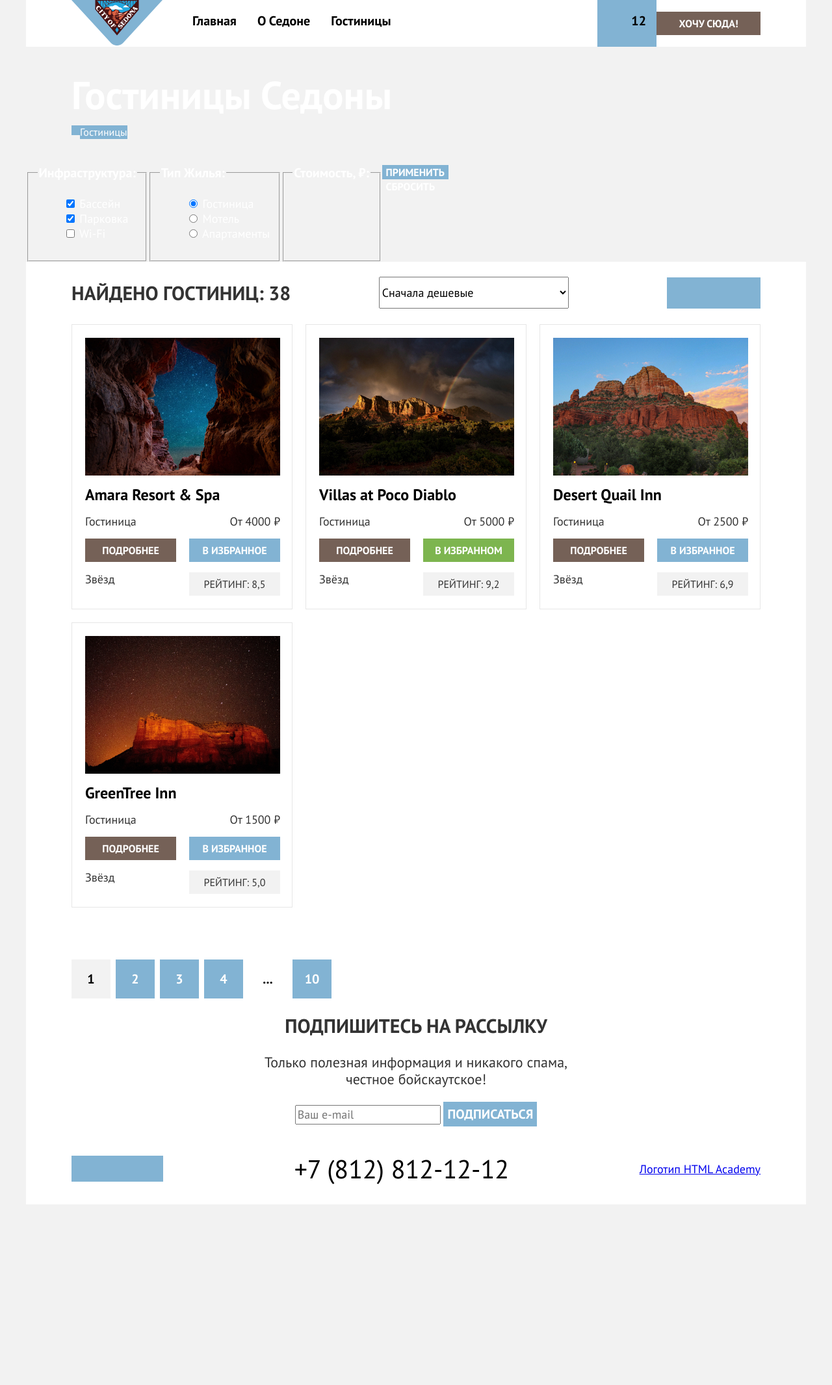
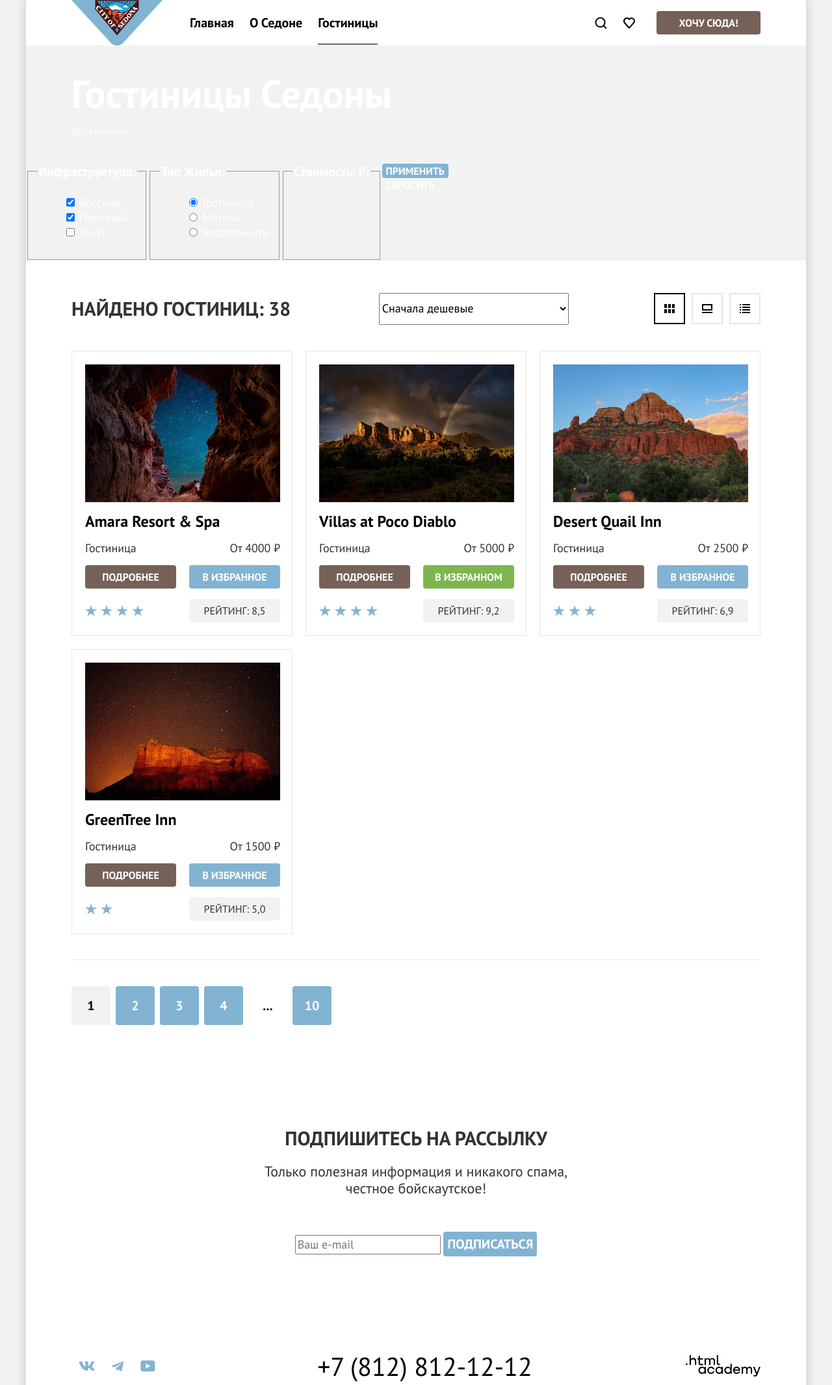
Before and after one commit to htmlacademy-htmlcss/2390201-sedona-40, a plain HTML site: page catalog.html in a window 1280 px wide. Shown: the top 2132 px of the page at 65% size. Before the commit the page ends 1854 px from the top, so only its background shows below. Drawn offline with Linux system fonts and the light colour scheme.

Commit message:
Добавляет декоративные элементы по макету
Добавляет в проект декоративные элементы всех страниц и подсветку кнопок

```diff
--- a/catalog.html
+++ b/catalog.html
@@ -8,16 +8,17 @@
   </head>
 
   <body>
+    <div class="body-container">
       <header class="page-header">
         <nav class="navigation">
           <a class="header-logo" href="#"><img class="header-image" src="images/sedona-logo.svg" width="140" height="70"
               alt="Логотип Седоны"></a>
           <ul class="navigation-menu">
-          <li class="navigation-item"><a class="navigation-link navigation-link-current" href="index.html">Главная</a>
+            <li class="navigation-item"><a class="navigation-link" href="index.html">Главная</a>
             </li>
             <li class="navigation-item"><a class="navigation-link" href="#">О Седоне</a></li>
             <li class="navigation-item">
-            <a class="navigation-link" href="catalog.html">Гостиницы</a>
+              <a class="navigation-link navigation-link-current" href="catalog.html">Гостиницы</a>
             </li>
           </ul>
           <ul class="navigation-user">
@@ -25,10 +26,10 @@
               <a class="navigation-link" href="#"><span class="visually-hidden">Поиск</span></a>
             </li>
             <li class="navigation-item">
-            <a class="navigation-link" href="#"><span class="visually-hidden">Избранное</span> 12</a>
+              <a class="navigation-link" href="#"><span class="visually-hidden">Избранное</span></a>
             </li>
             <li class="navigation-item">
-            <a class="button navigatoin-user-button" href="#">Хочу сюда!</a>
+              <a class="button navigation-user-button" href="#">Хочу сюда!</a>
             </li>
           </ul>
         </nav>
@@ -129,7 +130,8 @@
 
             <ul class="hotels-display-type">
               <li class="hotels-display-type-item">
-              <a href="#" class="hotels-display-type-button-checked"><span class="visually-hidden">Плитка</span></a>
+                <a href="#" class="hotels-display-type-button hotels-display-type-button-current "><span
+                    class="visually-hidden">Плитка</span></a>
               </li>
               <li class="hotels-display-type-item">
                 <a href="#" class="hotels-display-type-button"><span class="visually-hidden">Карточки</span></a>
@@ -151,7 +153,7 @@
               <p class="hotel-card-price">От 4000 ₽</p>
               <a class="hotel-card-button-detail button" href="#">Подробнее</a>
               <button class="button hotel-card-to-selected">В избранное</button>
-            <p class="hotel-card-stars">Звёзд</p>
+              <p class="hotel-card-stars"><span class="visually-hidden">Звёзд</span></p>
               <p class="hotel-card-rating">Рейтинг: 8,5</p>
             </li>
 
@@ -165,7 +167,7 @@
               <p class="hotel-card-price">От 5000 ₽</p>
               <a class="hotel-card-button-detail button" href="#">Подробнее</a>
               <button class="button hotel-card-from-selected">В избранном</button>
-            <p class="hotel-card-stars">Звёзд</p>
+              <p class="hotel-card-stars"><span class="visually-hidden">Звёзд</span></p>
               <p class="hotel-card-rating">Рейтинг: 9,2</p>
             </li>
 
@@ -179,7 +181,7 @@
               <p class="hotel-card-price">От 2500 ₽</p>
               <a class="hotel-card-button-detail button" href="#">Подробнее</a>
               <button class="button hotel-card-to-selected">В избранное</button>
-            <p class="hotel-card-stars">Звёзд</p>
+              <p class="hotel-card-stars"><span class="visually-hidden">Звёзд</span></p>
               <p class="hotel-card-rating">Рейтинг: 6,9</p>
             </li>
 
@@ -193,7 +195,7 @@
               <p class="hotel-card-price">От 1500 ₽</p>
               <a class="button hotel-card-button-detail" href="#">Подробнее</a>
               <button class="button hotel-card-to-selected">В избранное</button>
-            <p class="hotel-card-stars">Звёзд</p>
+              <p class="hotel-card-stars"><span class="visually-hidden">Звёзд</span></p>
               <p class="hotel-card-rating">Рейтинг: 5,0</p>
             </li>
           </ul>
@@ -222,7 +224,7 @@
       </main>
 
       <footer class="page-footer">
-      <section class="subscribe-catalog">
+        <section class="subscribe subscribe-catalog">
           <h2 class="subscribe-header">Подпишитесь на рассылку</h2>
           <p class="subscribe-description">Только полезная информация и никакого спама, <br>честное бойскаутское!</p>
           <form class="subscribe-form" action="https://echo.htmlacademy.ru/" method="post">
@@ -255,13 +257,13 @@
           </ul>
           <p class="contacts-phone"><a href="tel:+78128121212">+7 (812) 812-12-12</a></p>
           <p class="contacts-webstudio-logo">
-          <a href="https://htmlacademy.ru/">
-            <span>Логотип HTML Academy</span>
+            <a class="contacts-webstudio-link" href="https://htmlacademy.ru/">
+              <span class="visually-hidden">Логотип HTML Academy</span>
             </a>
           </p>
         </section>
       </footer>
-
+    </div>
   </body>
 
 </html>
--- a/styles/styles.css
+++ b/styles/styles.css
@@ -31,6 +31,16 @@ body {
   background-color: #f2f2f2;
 }
 
+.body-container {
+  display: flex;
+  flex-direction: column;
+  flex-grow: 1;
+  width: 1200px;
+  margin: 0 auto;
+  background-color: #ffffff;
+  box-shadow: 0 0 15px 0 #00000033;
+}
+
 .button {
   font-family: inherit;
   font-weight: 700;
@@ -42,6 +52,16 @@ body {
   text-decoration: none;
   text-transform: uppercase;
   border: none;
+  border-radius: 4px;
+}
+
+.button:hover,
+.button:focus {
+  background-color: #615048;
+}
+
+.button:active {
+  color: #ffffff4d;
 }
 
 .visually-hidden {
@@ -59,8 +79,6 @@ body {
 
 .navigation {
   display: flex;
-  width: 1060px;
-  margin: 0 auto;
   padding: 0 70px 0 70px;
   justify-content: space-between;
   background-color: #ffffff;
@@ -73,6 +91,7 @@ body {
 .navigation-menu {
   display: flex;
   flex-wrap: wrap;
+  align-items: center;
   width: 339px;
   margin: 0 auto 0 30px;
   padding: 0;
@@ -92,7 +111,8 @@ body {
 
 .navigation-link {
   display: block;
-  padding: 20px 16px 20px 16px;
+  position: relative;
+  padding: 22px 12px 22px 12px;
   font-weight: 700;
   font-size: 20px;
   line-height: 24px;
@@ -101,25 +121,43 @@ body {
   text-decoration: none;
 }
 
-.navigation-user .navigation-link {
-  min-width: 4px;
-  min-height: 32px;
-  background-color: #82b3d3;
-  /*для визуализации блоков меню, в которых скрыт текст*/
+.navigation-link-current::before {
+  position: absolute;
+  right: 12px;
+  left: 12px;
+  bottom: 0;
+  height: 2px;
+  background-color: #756257;
+  content: "";
 }
 
-.navigatoin-user-button {
+.navigation-user .navigation-link {
+  min-width: 20px;
+  min-height: 20px;
+}
+
+.navigation-user .navigation-item:nth-child(1) .navigation-link {
+  background-image: url(../images/icons/icon-search.svg);
+  background-repeat: no-repeat;
+  background-position: center;
+}
+
+.navigation-user .navigation-item:nth-child(2) .navigation-link {
+  background-image: url(../images/icons/icon-heart.svg);
+  background-repeat: no-repeat;
+  background-position: center;
+}
+
+.navigation-user-button {
   display: block;
   padding: 8px;
+  margin-left: 20px;
   min-width: 144px;
   min-height: 20px;
 }
 
-.main-container {
+.page-main {
   flex-grow: 1;
-  width: 1200px;
-  margin: 0 auto;
-  background-color: #ffffff;
 }
 
 .hero {
@@ -176,6 +214,22 @@ body {
   box-sizing: border-box;
 }
 
+.advantages-item-title {
+  position: relative;
+  width: 230px;
+  margin-bottom: 62px;
+}
+
+.advantages-item-title::after {
+  position: absolute;
+  left: 85px;
+  bottom: -30px;
+  width: 60px;
+  height: 2px;
+  background-color: #000000;
+  content: "";
+}
+
 .advantages-item-with-image {
   display: flex;
   width: 1200px;
@@ -185,6 +239,10 @@ body {
 
 .advantages-item-with-image .advantages-item-title {
   color: #ffffff;
+}
+
+.advantages-item-with-image .advantages-item-title::after {
+  background-color: #ffffff;
 }
 
 .advantages-item-image {
@@ -246,6 +304,10 @@ body {
 }
 
 .comfort-item {
+  display: flex;
+  flex-direction: column;
+  justify-content: center;
+  align-items: center;
   width: 400px;
   background-color: #83b3d31f;
 }
@@ -254,12 +316,35 @@ body {
   background-color: #ffffff;
 }
 
+.comfort-list .comfort-item {
+  background-repeat: no-repeat;
+  background-size: 75px 72px;
+  background-position: 50% 80px;
+}
+
+.comfort-list .comfort-item:nth-child(1) {
+  background-image: url(../images/icons/icon-house-big.svg);
+}
+
+.comfort-list .comfort-item:nth-child(2) {
+  background-image: url(../images/icons/icon-food.svg);
+}
+
+.comfort-list .comfort-item:nth-child(3) {
+  background-image: url(../images/icons/icon-souvenir.svg);
+}
+
 .comfort-item-title {
   font-weight: 700;
   font-size: 24px;
   line-height: 28px;
   color: #000000;
   text-transform: uppercase;
+  margin: 183px 0 30px 0;
+}
+
+.comfort-item-description {
+  margin: 0 0 80px 0;
 }
 
 .hotel-search {
@@ -298,17 +383,18 @@ body {
   min-height: 36px;
 }
 
-.page-footer {
-  width: 1200px;
-  margin: 0 auto;
-  background-color: #ffffff;
+.subscribe {
+  display: flex;
+  flex-direction: column;
+  justify-content: center;
+  align-items: center;
+  padding: 96px 0 104px 0;
+  text-align: center;
 }
 
 .subscribe-index {
-  width: 1200px;
   background: url("../images/subscribe-background.jpg") no-repeat center top;
   background-color: #f2f2f2;
-  text-align: center;
   color: #ffffff;
 }
 
@@ -317,11 +403,13 @@ body {
   font-size: 30px;
   line-height: 36px;
   text-transform: uppercase;
+  margin: 0 0 20px 0;
 }
 
 .subscribe-description {
   font-size: 22px;
   line-height: 26px;
+  margin: 0 0 54px 0;
 }
 
 .subscribe-form-field {
@@ -340,11 +428,14 @@ body {
   text-transform: uppercase;
 }
 
+.subscribe-button:hover,
+.subscribe-button:focus {
+  background-color: #68a2ca;
+}
+
 .contacts {
   display: flex;
   text-align: center;
-  width: 1060px;
-  margin: 0 auto;
   padding: 45px 70px 35px 70px;
   justify-content: space-between;
   align-items: center;
@@ -363,7 +454,20 @@ body {
   display: block;
   min-width: 47px;
   min-height: 40px;
-  background-color: #82b3d3;
+  background-repeat: no-repeat;
+  background-position: center;
+}
+
+.contacts-social-list .contacts-social-item:nth-child(1) .contacts-social-link {
+  background-image: url(../images/icons/icon-vk.svg);
+}
+
+.contacts-social-list .contacts-social-item:nth-child(2) .contacts-social-link {
+  background-image: url(../images/icons/icon-telegram.svg);
+}
+
+.contacts-social-list .contacts-social-item:nth-child(3) .contacts-social-link {
+  background-image: url(../images/icons/icon-youtube.svg);
 }
 
 .contacts-phone {
@@ -380,6 +484,15 @@ body {
 
 .contacts-webstudio-logo {
   margin: 0;
+}
+
+.contacts-webstudio-link {
+  display: block;
+  min-width: 115px;
+  min-height: 33px;
+  background-image: url(../images/html-academy-logo.svg);
+  background-repeat: no-repeat;
+  background-position: center;
 }
 
 /*----- Стили для страницы каталога -----*/
@@ -412,6 +525,7 @@ body {
 .catalog-header-breadcrumbs {
   display: flex;
   flex-wrap: wrap;
+  align-items: center;
   margin: 0 auto 0 0;
   padding: 0;
   list-style-type: none;
@@ -421,11 +535,16 @@ body {
   display: block;
   min-width: 13px;
   min-height: 15px;
-  background-color: #82b3d3;
   font-size: 16px;
   line-height: 21px;
   color: #ffffff;
   text-decoration: none;
+}
+
+.catalog-header-breadcrumbs .catalog-header-breadcrumbs-item:nth-child(1) .catalog-header-breadcrumbs-link {
+  background-image: url(../images/icons/icon-house-small.svg);
+  background-repeat: no-repeat;
+  background-position: center;
 }
 
 .catalog-filter {
@@ -462,12 +581,13 @@ body {
 }
 
 .catalog-hotels-filtered {
-  padding: 0 70px 0 70px;
+  padding: 50px 70px 60px 70px;
 }
 
 .catalog-hotels-sorting-container {
   display: flex;
   justify-content: space-between;
+  margin-bottom: 40px;
 }
 
 .hotels-quantity {
@@ -475,6 +595,7 @@ body {
   font-size: 30px;
   line-height: 36px;
   text-transform: uppercase;
+  margin: auto 0;
 }
 
 .catalog-hotels-sorting-select {
@@ -483,25 +604,42 @@ body {
   line-height: 21px;
   width: 292px;
   height: 49px;
-  margin: auto 0;
+  margin: 0;
 }
 
 .hotels-display-type {
   display: flex;
-  flex-wrap: wrap;
   justify-content: flex-end;
+  gap: 10px;
   width: 160px;
-  margin: auto 0;
+  margin: 0;
   padding: 0;
   list-style-type: none;
 }
 
-.hotels-display-type-button,
-.hotels-display-type-button-checked {
+.hotels-display-type-button {
   display: block;
-  width: 48px;
-  height: 48px;
-  background-color: #82b3d3;
+  width: 44px;
+  height: 44px;
+  background-repeat: no-repeat;
+  background-position: center;
+  border: 2px solid #e5e5e5;
+}
+
+.hotels-display-type-button-current {
+  border: 2px solid #000000;
+}
+
+.hotels-display-type .hotels-display-type-item:nth-child(1) .hotels-display-type-button {
+  background-image: url(../images/icons/icon-catalog-tile.svg);
+}
+
+.hotels-display-type .hotels-display-type-item:nth-child(2) .hotels-display-type-button {
+  background-image: url(../images/icons/icon-catalog-card.svg);
+}
+
+.hotels-display-type .hotels-display-type-item:nth-child(3) .hotels-display-type-button {
+  background-image: url(../images/icons/icon-catalog-list.svg);
 }
 
 .hotel-list {
@@ -511,6 +649,17 @@ body {
   margin: 0 0 80px 0;
   padding: 0;
   list-style-type: none;
+  position: relative;
+}
+
+.hotel-list::before {
+  position: absolute;
+  right: 0;
+  left: 0;
+  bottom: -40px;
+  height: 1px;
+  background-color: #e6e6e6;
+  content: "";
 }
 
 .hotel-card {
@@ -565,14 +714,43 @@ body {
   min-height: 20px;
 }
 
+.hotel-card-to-selected:hover,
+.hotel-card-to-selected:focus {
+  background-color: #68a2ca;
+}
+
 .hotel-card-from-selected {
   background-color: #7dB54f;
   padding: 8px;
   min-height: 20px;
 }
 
+.hotel-card-from-selected:hover,
+.hotel-card-from-selected:focus {
+  background-color: #6c9e42;
+}
+
 .hotel-card-stars {
   margin: 0;
+  min-height: 36px;
+  background-repeat: no-repeat;
+  background-position: center;
+}
+
+.hotel-list .hotel-card:nth-child(1) .hotel-card-stars {
+  background-image: url(../images/icons/icon-stars-4.svg);
+}
+
+.hotel-list .hotel-card:nth-child(2) .hotel-card-stars {
+  background-image: url(../images/icons/icon-stars-4.svg);
+}
+
+.hotel-list .hotel-card:nth-child(3) .hotel-card-stars {
+  background-image: url(../images/icons/icon-stars-3.svg);
+}
+
+.hotel-list .hotel-card:nth-child(4) .hotel-card-stars {
+  background-image: url(../images/icons/icon-stars-2.svg);
 }
 
 .hotel-card-rating {
@@ -585,6 +763,7 @@ body {
   margin: 0;
   padding: 8px;
   min-height: 20px;
+  border-radius: 4px;
 }
 
 .catalog-pagination {
@@ -608,6 +787,7 @@ body {
   background-color: #82b3d3;
   text-align: center;
   text-decoration: none;
+  border-radius: 4px;
 }
 
 .catalog-pagination-current {
@@ -619,8 +799,3 @@ body {
   color: #000000;
   background-color: #ffffff;
 }
-
-.subscribe-catalog {
-  width: 1200px;
-  text-align: center;
-}
```
Also changed, not shown: index.html (+8 -6 lines), images/icons/icon-right-arrow.svg (added), images/icons/icon-stars-1.svg (added), images/icons/icon-stars-2.svg (added), images/icons/icon-stars-3.svg (added), images/icons/icon-stars-4.svg (added). Lines whose indentation alone changed are shown as unchanged.
